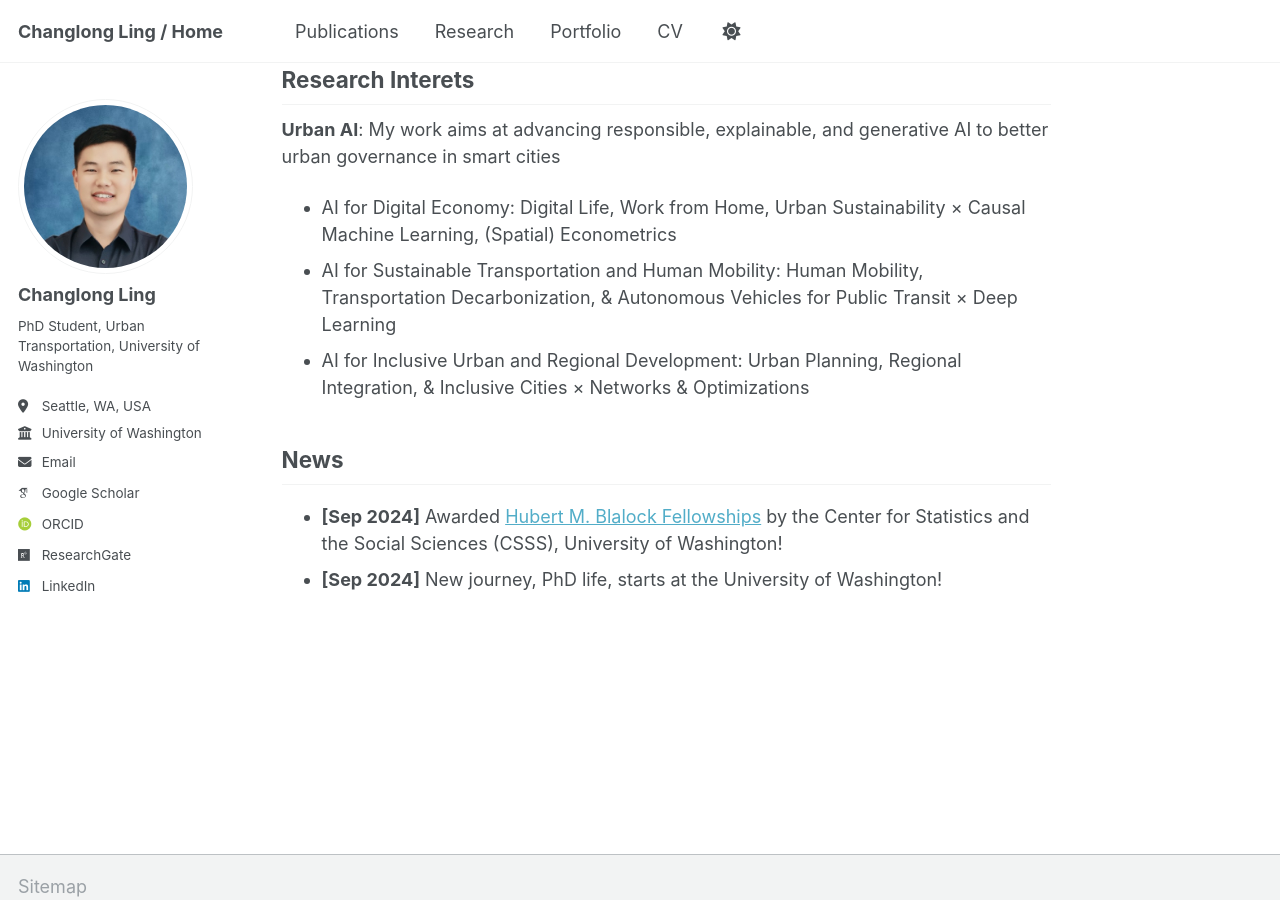
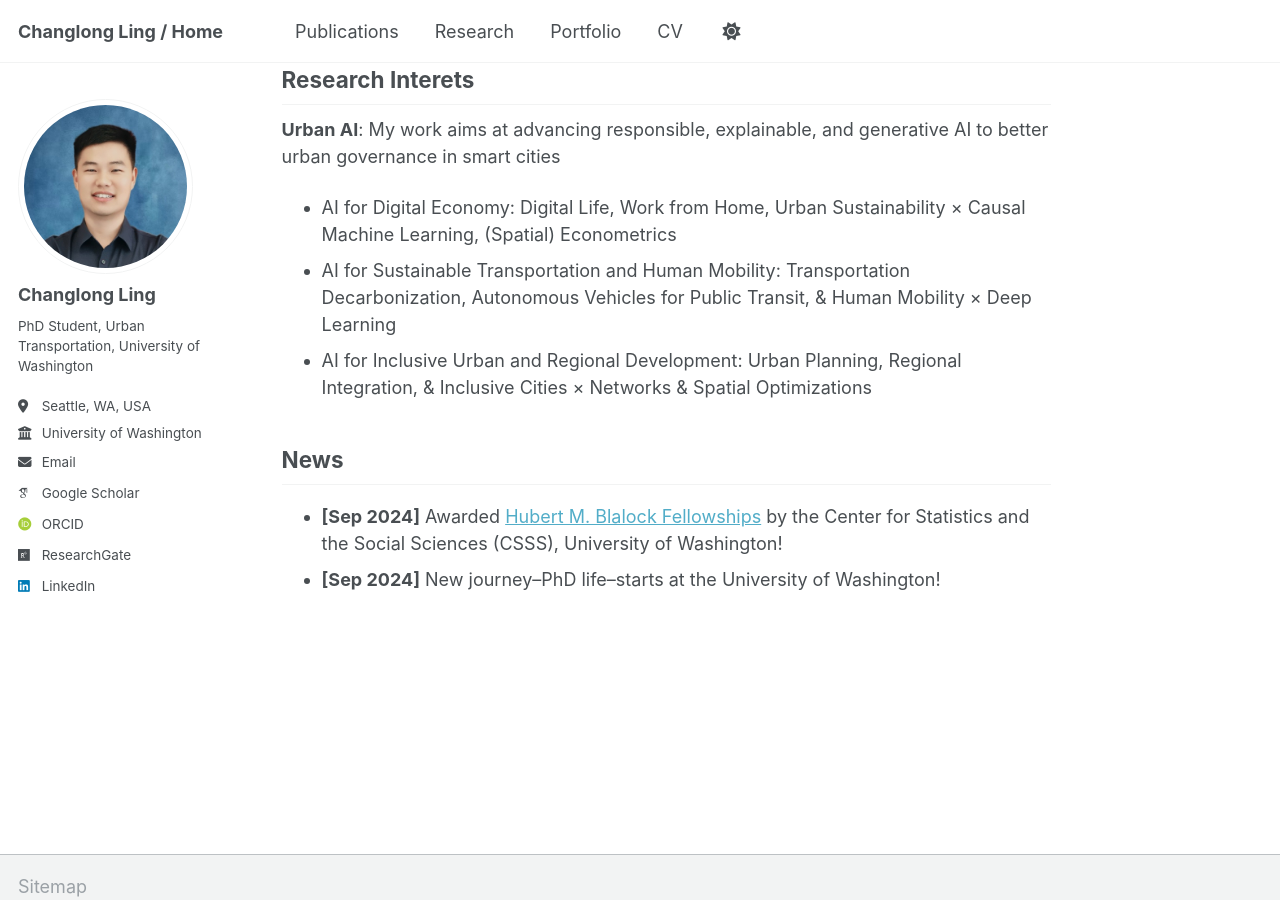
Before and after one commit to ChanglongLing/changlongling.github.io, a Jekyll site: the page built from _pages/about.md, in a window 1280 px wide and 900 px high, scrolled down 598 px. Built offline with Jekyll 4.4.1, drawn with Linux system fonts in a browser that asks for light colours; some web fonts are replaced.

Commit message:
Update about.md

```diff
--- a/_pages/about.md
+++ b/_pages/about.md
@@ -17,10 +17,10 @@ Research Interets
 -----
 **Urban AI**: My work aims at advancing responsible, explainable, and generative AI to better urban governance in smart cities
 - AI for Digital Economy: Digital Life, Work from Home, Urban Sustainability × Causal Machine Learning, (Spatial) Econometrics
-- AI for Sustainable Transportation and Human Mobility: Human Mobility, Transportation Decarbonization, & Autonomous Vehicles for Public Transit × Deep Learning
-- AI for Inclusive Urban and Regional Development: Urban Planning, Regional Integration, & Inclusive Cities × Networks & Optimizations
+- AI for Sustainable Transportation and Human Mobility: Transportation Decarbonization, Autonomous Vehicles for Public Transit, & Human Mobility × Deep Learning
+- AI for Inclusive Urban and Regional Development: Urban Planning, Regional Integration, & Inclusive Cities × Networks & Spatial Optimizations
 
 News
 -----
 - **[Sep 2024]** Awarded [Hubert M. Blalock Fellowships](https://csss.uw.edu/about/blalock-fellowship) by the Center for Statistics and the Social Sciences (CSSS), University of Washington!
-- **[Sep 2024]** New journey, PhD life, starts at the University of Washington!
+- **[Sep 2024]** New journey--PhD life--starts at the University of Washington!
```
